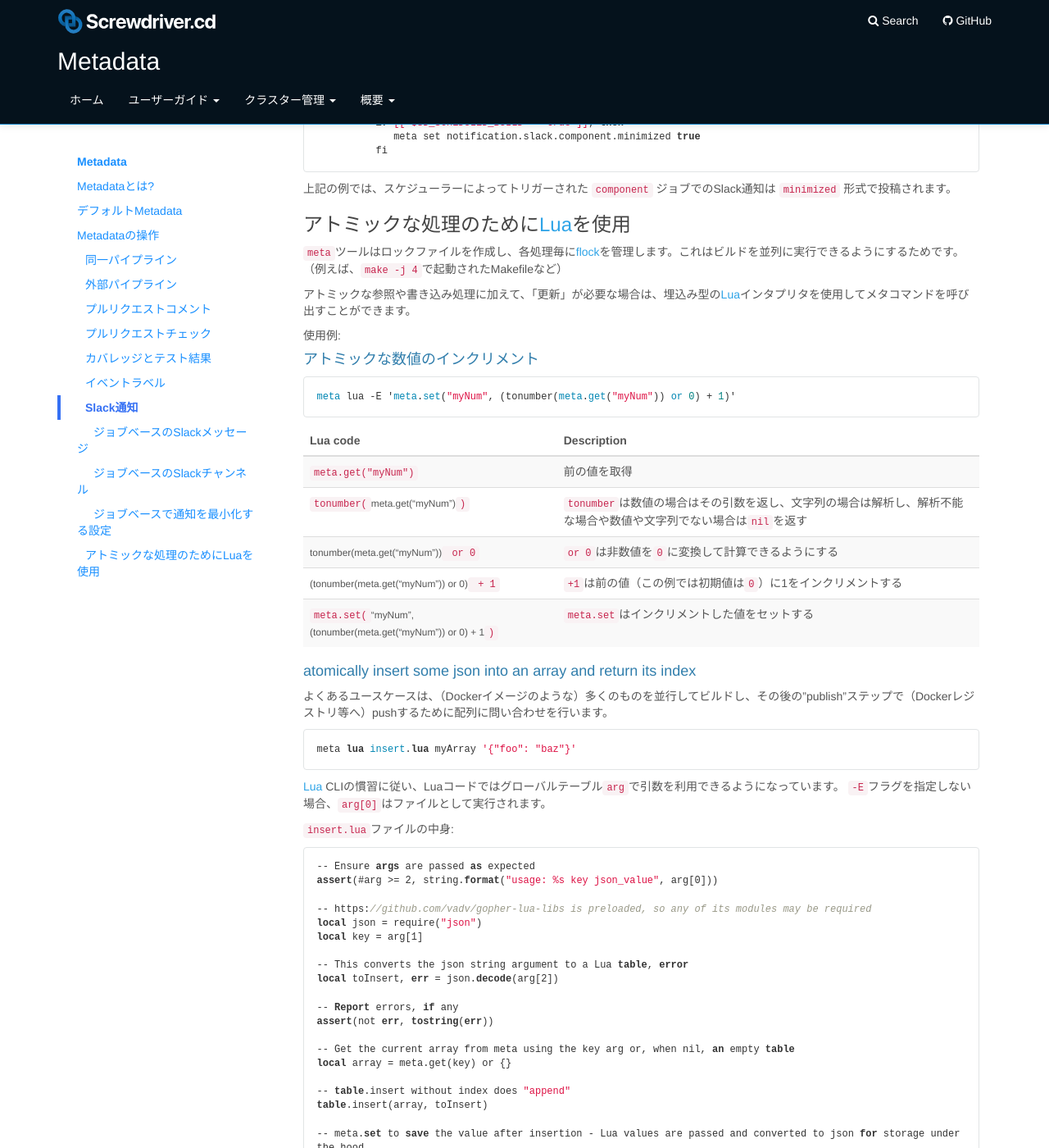
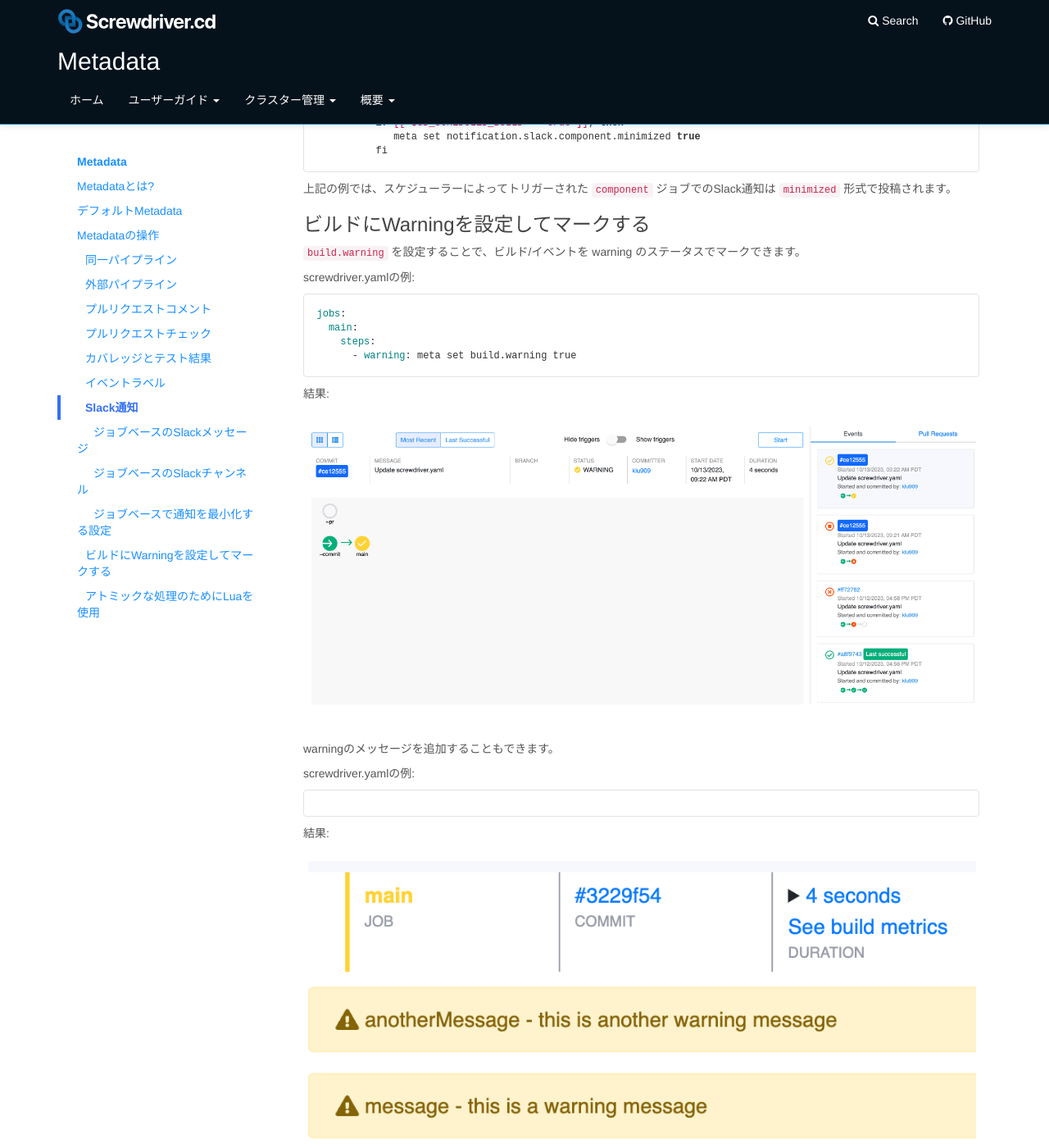
Before and after one commit to screwdriver-cd/guide, a Jekyll site: the page built from docs/ja/user-guide/metadata.md, in a window 1280 px wide and 1400 px high, scrolled down 7903 px. Shown: the whole window at 82% size. Built offline with Jekyll 4.4.1, drawn with Linux system fonts in a browser that asks for light colours; some of the changed text lies outside the part shown.

Commit message:
docs: japanese translation 2023-10

````diff
--- a/docs/ja/user-guide/metadata.md
+++ b/docs/ja/user-guide/metadata.md
@@ -42,6 +42,9 @@ toc:
 - title: ジョブベースで通知を最小化する設定
   url: "#ジョブベースで通知を最小化する設定"
   subitem: level-2
+- title: ビルドにWarningを設定してマークする
+  url: "#ビルドにWarningを設定してマークする"
+  subitem: true
 - title: アトミックな処理のためにLuaを使用
   url: "#アトミックな処理のためにluaを使用"
   subitem: true
@@ -339,6 +342,32 @@ jobs:
 ```
 上記の例では、スケジューラーによってトリガーされた `component` ジョブでのSlack通知は `minimized` 形式で投稿されます。
 
+### ビルドにWarningを設定してマークする
+
+`build.warning` を設定することで、ビルド/イベントを warning のステータスでマークできます。
+
+screwdriver.yamlの例:
+```yaml
+jobs:
+  main:
+    steps:
+      - warning: meta set build.warning true
+```
+
+結果:
+![warning-event-tab](./../../user-guide/assets/warning-event-tab.png)
+
+warningのメッセージを追加することもできます。
+
+screwdriver.yamlの例:
+```yaml
+```
+
+結果:
+![warning-message](./../../user-guide/assets/warning-message.png)
+
+*注意*: マークされるのはSUCCESSのビルド/イベントのステータスの場合のみですが、warningメッセージはビルド/イベントのステータスに関わらずビルド詳細ページに表示されます。
+
 ### アトミックな処理のために[Lua](https://www.lua.org/)を使用
 
 `meta`ツールはロックファイルを作成し、各処理毎に[flock](https://linux.die.net/man/2/flock)を管理します。これはビルドを並列に実行できるようにするためです。（例えば、`make -j 4`で起動されたMakefileなど）
````
